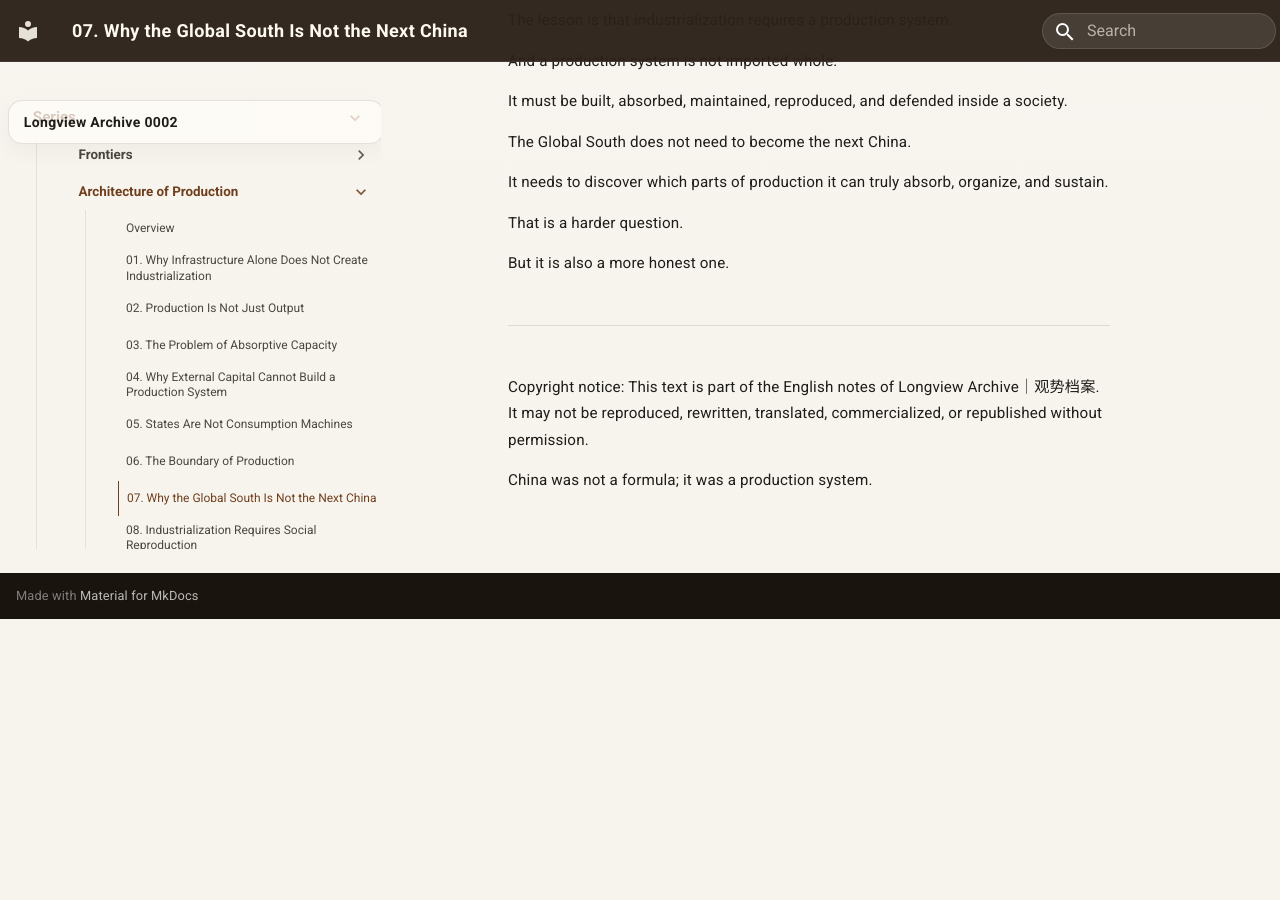
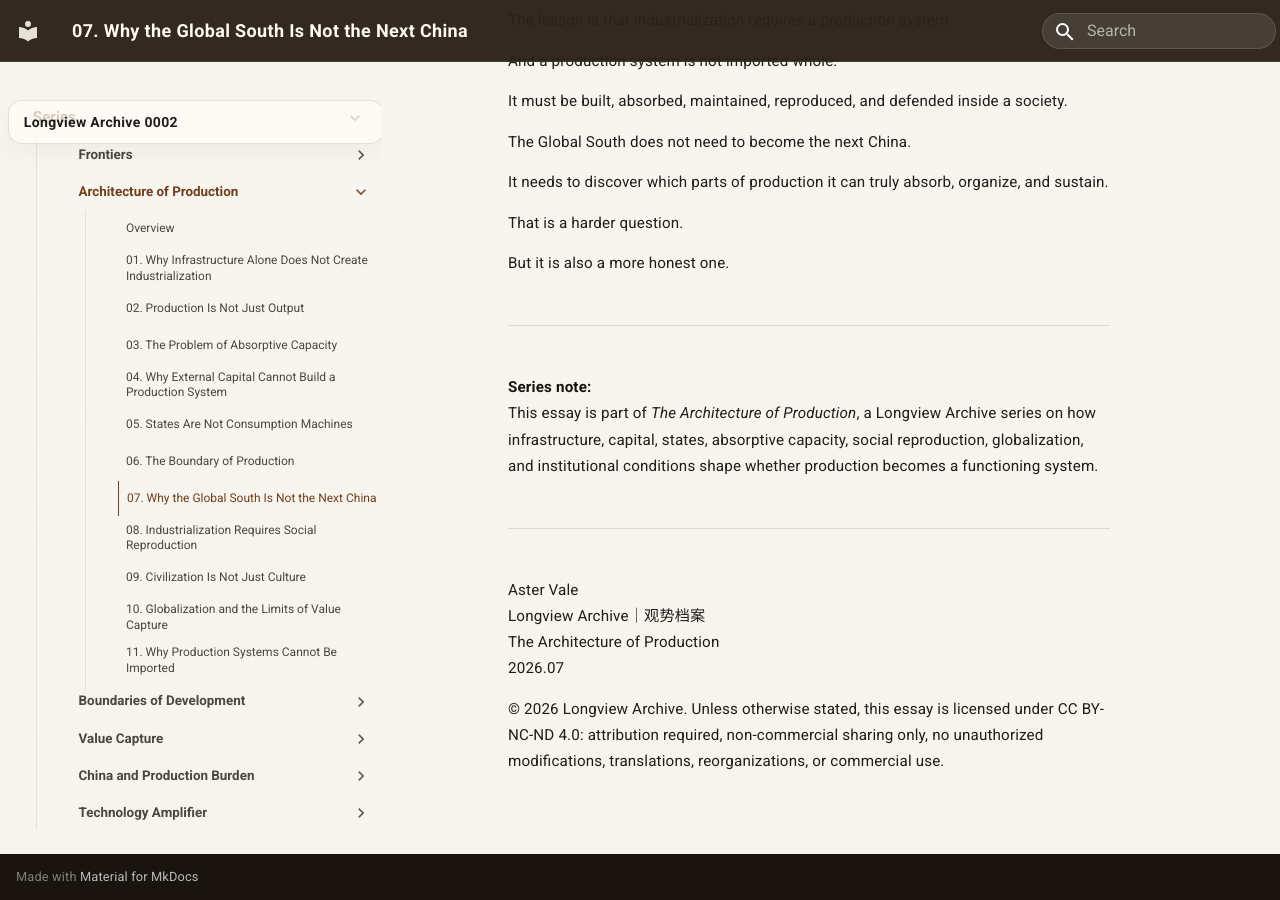
Before and after one commit to guanshi1688/longview-archive, an MkDocs documentation site: the page built from docs/essays/notes/english/Architecture/07-why-the-global-south-is-not-the-next-china.md, in a window 1280 px wide and 900 px high, scrolled down 4989 px. Built offline with MkDocs 1.6.1 and Material for MkDocs 9.7.7, drawn with Linux system fonts in a browser that asks for light colours; before the commit the page ends 5608 px from its top, so only the background shows below that.

Commit message:
Update 07-why-the-global-south-is-not-the-next-china.md

```diff
--- a/docs/essays/notes/english/Architecture/07-why-the-global-south-is-not-the-next-china.md
+++ b/docs/essays/notes/english/Architecture/07-why-the-global-south-is-not-the-next-china.md
@@ -177,6 +177,14 @@
 
 ---
 
-Copyright notice: This text is part of the English notes of Longview Archive｜观势档案. It may not be reproduced, rewritten, translated, commercialized, or republished without permission.
+**Series note:**
+This essay is part of *The Architecture of Production*, a Longview Archive series on how infrastructure, capital, states, absorptive capacity, social reproduction, globalization, and institutional conditions shape whether production becomes a functioning system.
 
-China was not a formula; it was a production system.
+---
+
+Aster Vale
+Longview Archive｜观势档案
+The Architecture of Production
+2026.07
+
+© 2026 Longview Archive. Unless otherwise stated, this essay is licensed under CC BY-NC-ND 4.0: attribution required, non-commercial sharing only, no unauthorized modifications, translations, reorganizations, or commercial use.
```
